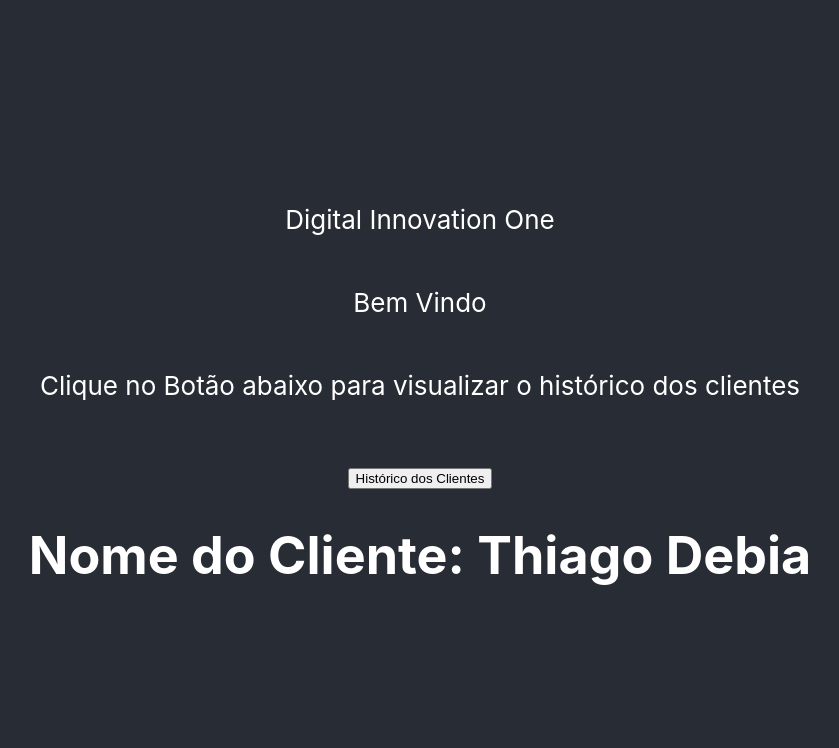
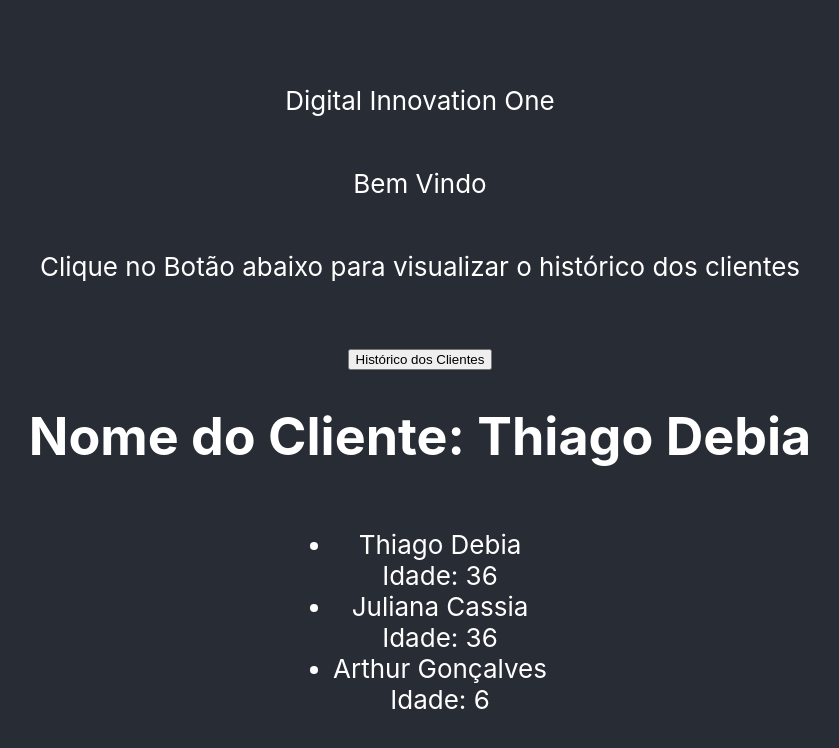
Before and after one commit to goncasthiago/Estudos, a React (Create React App) app in the folder React/inicial/: page / in a window 1280 px wide. Shown: the top 748 px of the page, without its empty margins (220-1059 px from the left). Built offline with nearby package versions, Linux system fonts and the light colour scheme.

Commit message:
Trabalhando com listas no React

```diff
--- a/React/inicial/src/App.js
+++ b/React/inicial/src/App.js
@@ -2,6 +2,24 @@
 import './App.css';
 import Button from '../src/Button';
 import AppNew from './AppNew';
+
+const customerid = [
+	{
+		id: 1,
+		name: 'Thiago Debia',
+		idade: 36
+	},
+	{
+		id: 2,
+		name: 'Juliana Cassia',
+		idade: 36
+	},
+	{
+		id: 3,
+		name: 'Arthur Gonçalves',
+		idade: 6
+	}
+];
 
 function primeiroJSX() {
 	return (
@@ -26,7 +44,7 @@
 
 function App() {
 	//Bloco de renderização dos componentes
-	const renderHistory = () => (
+	const renderHistory = (
 		<div>
 			<p>Clique no Botão abaixo para visualizar o histórico dos clientes</p>
 			<br />
@@ -34,7 +52,7 @@
 		</div>
 	);
 
-	const renderAddCustomer = () => (
+	const renderAddCustomer = (
 		<div>
 			<p>Clique abaixo para cadastrar o cliente</p>
 			<br />
@@ -54,13 +72,25 @@
 		);
 	};
 
+	const renderCustomers = (customer) => {
+		return (
+			<div key={`customer-${customer.id}`}>
+				<li>{customer.name}</li>
+				Idade: {customer.idade}
+			</div>
+		);
+	};
+
 	return (
 		<div className="App">
 			<header className="App-header">
 				<p>Digital Innovation One</p>
 				<p>Bem Vindo</p>
-				{hasCustomer ? renderHistory() : renderAddCustomer()}
+				{hasCustomer ? renderHistory : renderAddCustomer}
 				<div>{showCustomer()}</div>
+				<div>
+					<ul>{customerid.map(renderCustomers)}</ul>
+				</div>
 			</header>
 		</div>
 	);
```
